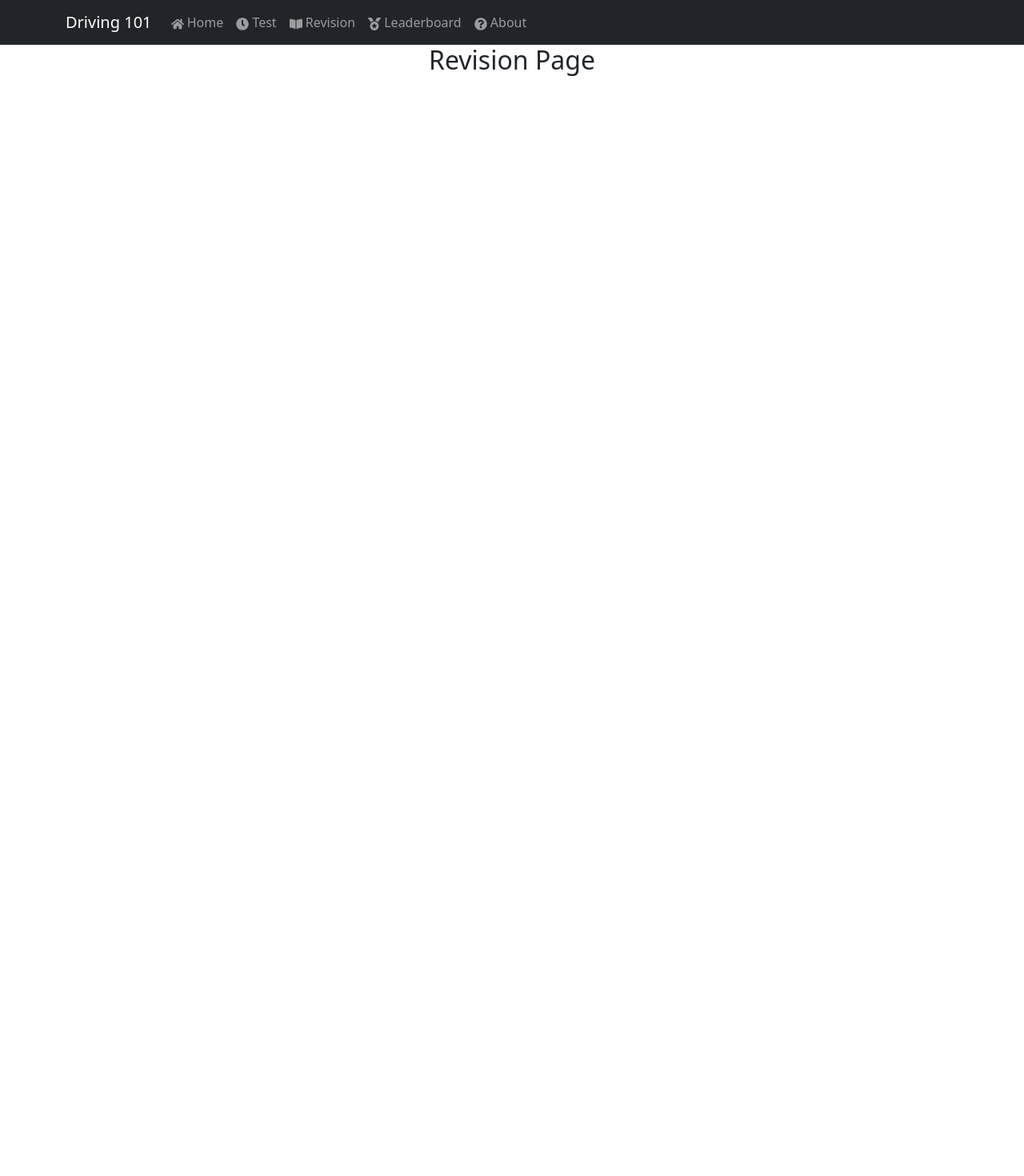
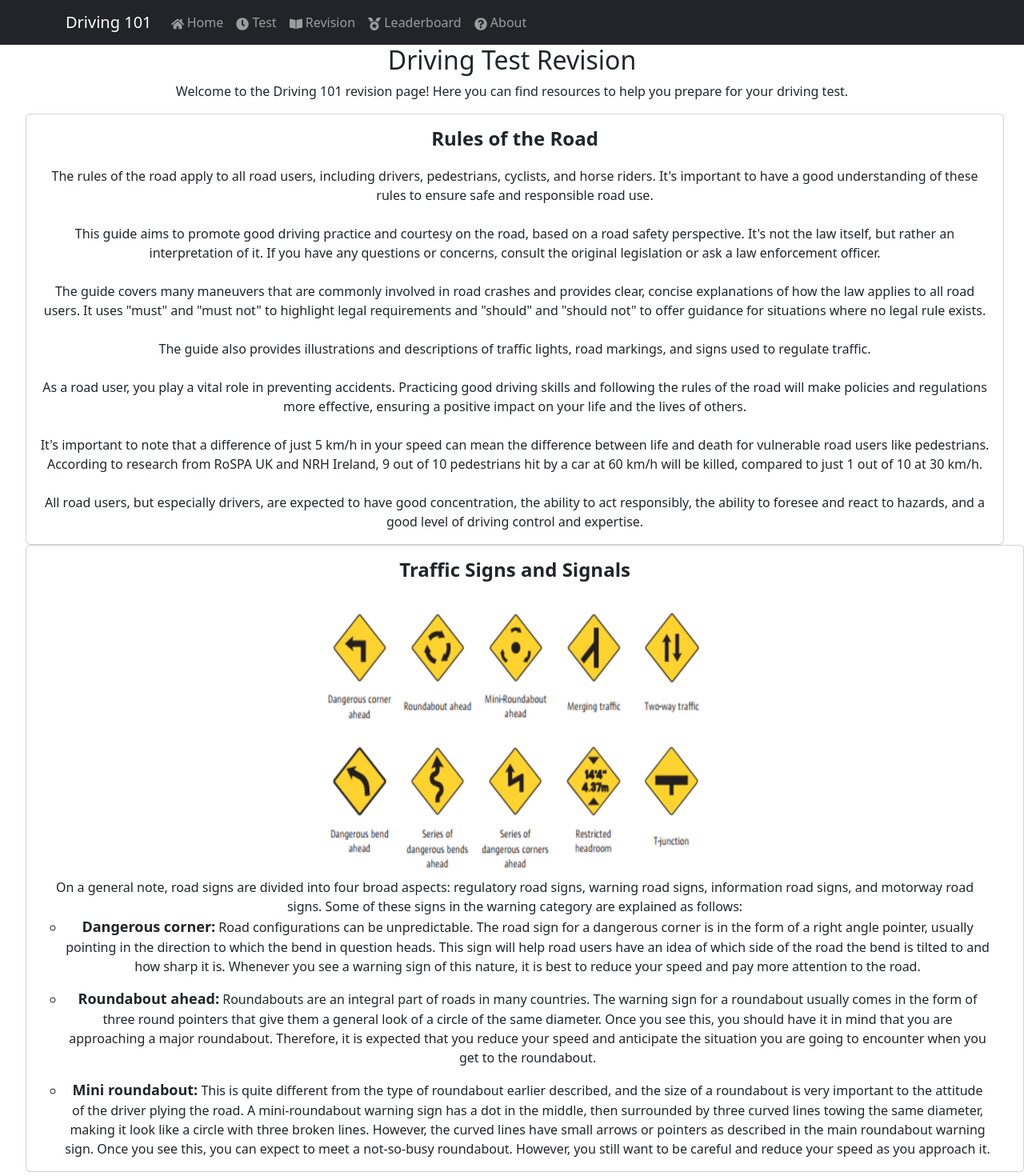
Before and after one commit to ConorPadraigMurphy/ProfessionalPractice, a React (Create React App) app: page /RevisionPage in a window 1280 px wide. Shown: the top 1470 px of the page at 80% size. Before the commit the page ends 800 px from the top, so only its background shows below. Built offline with nearby package versions, Linux system fonts and the light colour scheme.

Commit message:
Added content to revision page

```diff
--- a/src/componenets/RevisionPage.js
+++ b/src/componenets/RevisionPage.js
@@ -1,10 +1,57 @@
 import React from "react";
+import Card from 'react-bootstrap/Card';
+import drivingSigns from '../Images/DrivingSigns.png'
 
 export class RevisionPage extends React.Component {
     render() {
         return (
             <div>
-                <h2>Revision Page</h2>
+                <h2>Driving Test Revision</h2>
+                <p>Welcome to the Driving 101 revision page! Here you can find resources to help you prepare for your driving test.</p>
+                <ul>
+                    <Card style={{ width: '98%' }}>
+                        <Card.Body>
+                            <Card.Title style={{ fontSize: '24px', fontWeight: 'bold', marginBottom: '20px' }}>Rules of the Road</Card.Title>
+                            <Card.Text>
+                                The rules of the road apply to all road users, including drivers, pedestrians, cyclists, and horse riders. It's important to have a good understanding of these rules to ensure safe and responsible road use.
+                                <br /><br />
+                                This guide aims to promote good driving practice and courtesy on the road, based on a road safety perspective. It's not the law itself, but rather an interpretation of it. If you have any questions or concerns, consult the original legislation or ask a law enforcement officer.
+                                <br /><br />
+                                The guide covers many maneuvers that are commonly involved in road crashes and provides clear, concise explanations of how the law applies to all road users. It uses "must" and "must not" to highlight legal requirements and "should" and "should not" to offer guidance for situations where no legal rule exists.
+                                <br /><br />
+                                The guide also provides illustrations and descriptions of traffic lights, road markings, and signs used to regulate traffic.
+                                <br /><br />
+                                As a road user, you play a vital role in preventing accidents. Practicing good driving skills and following the rules of the road will make policies and regulations more effective, ensuring a positive impact on your life and the lives of others.
+                                <br /><br />
+                                It's important to note that a difference of just 5 km/h in your speed can mean the difference between life and death for vulnerable road users like pedestrians. According to research from RoSPA UK and NRH Ireland, 9 out of 10 pedestrians hit by a car at 60 km/h will be killed, compared to just 1 out of 10 at 30 km/h.
+                                <br /><br />
+                                All road users, but especially drivers, are expected to have good concentration, the ability to act responsibly, the ability to foresee and react to hazards, and a good level of driving control and expertise.
+                            </Card.Text>
+                        </Card.Body>
+                    </Card>
+                    <Card>
+                        <Card.Body style={{ width: '98%' }}>
+                            <Card.Title style={{ fontSize: '24px', fontWeight: 'bold', marginBottom: '20px' }}>Traffic Signs and Signals</Card.Title>
+                            <Card.Img style={{ width: 500, height: 350 }} variant="top" src={drivingSigns}/>
+                            <Card.Text style={{ fontSize: '16px' }}>
+                                On a general note, road signs are divided into four broad aspects: regulatory road signs, warning road signs, information road signs, and motorway road signs. Some of these signs in the warning category are explained as follows:
+                                <ul >
+                                    <li style={{ marginBottom: '15px' }}>
+                                        <strong style={{ fontSize: '18px' }}>Dangerous corner:</strong> Road configurations can be unpredictable. The road sign for a dangerous corner is in the form of a right angle pointer, usually pointing in the direction to which the bend in question heads. This sign will help road users have an idea of which side of the road the bend is tilted to and how sharp it is. Whenever you see a warning sign of this nature, it is best to reduce your speed and pay more attention to the road.
+                                    </li>
+                                    <li style={{ marginBottom: '15px' }}>
+                                        <strong style={{ fontSize: '18px' }}>Roundabout ahead:</strong> Roundabouts are an integral part of roads in many countries. The warning sign for a roundabout usually comes in the form of three round pointers that give them a general look of a circle of the same diameter. Once you see this, you should have it in mind that you are approaching a major roundabout. Therefore, it is expected that you reduce your speed and anticipate the situation you are going to encounter when you get to the roundabout.
+                                    </li>
+                                    <li>
+                                        <strong style={{ fontSize: '18px' }}>Mini roundabout:</strong> This is quite different from the type of roundabout earlier described, and the size of a roundabout is very important to the attitude of the driver plying the road. A mini-roundabout warning sign has a dot in the middle, then surrounded by three curved lines towing the same diameter, making it look like a circle with three broken lines. However, the curved lines have small arrows or pointers as described in the main roundabout warning sign. Once you see this, you can expect to meet a not-so-busy roundabout. However, you still want to be careful and reduce your speed as you approach it.
+                                    </li>
+                                </ul>
+                            </Card.Text>
+                        </Card.Body>
+                    </Card>
+
+                </ul>
+
             </div>
         );
     }
```
Also changed, not shown: src/Images/DrivingSigns.png (added).
